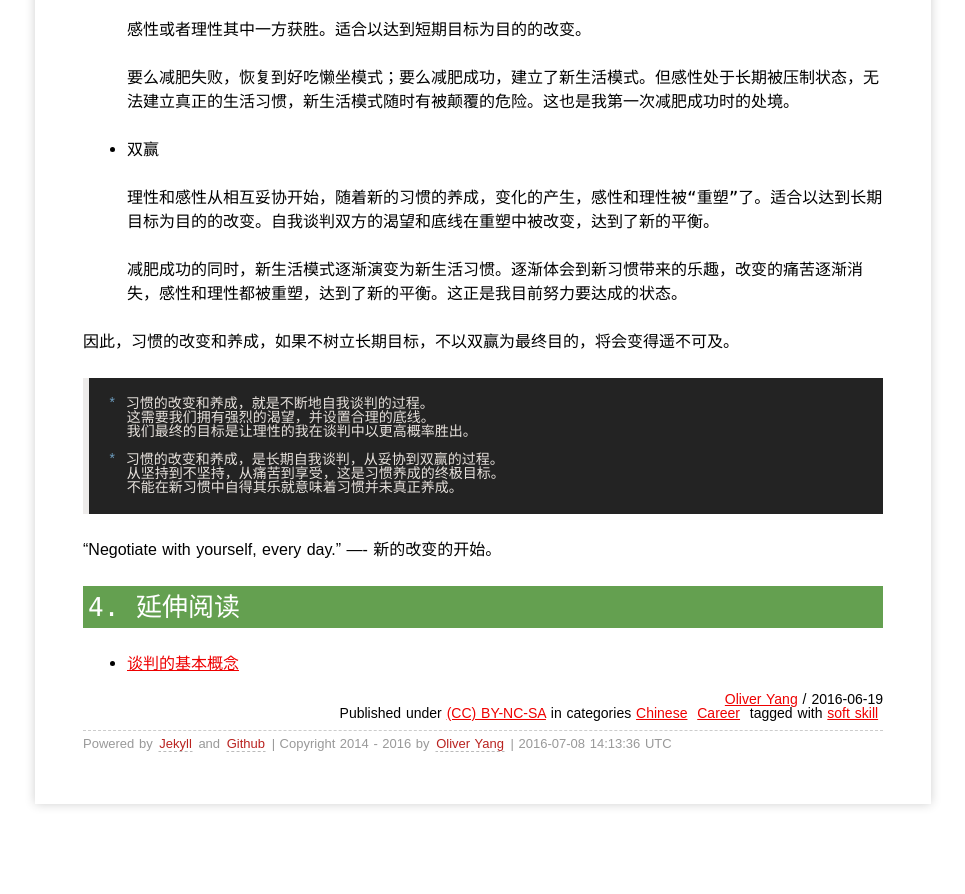
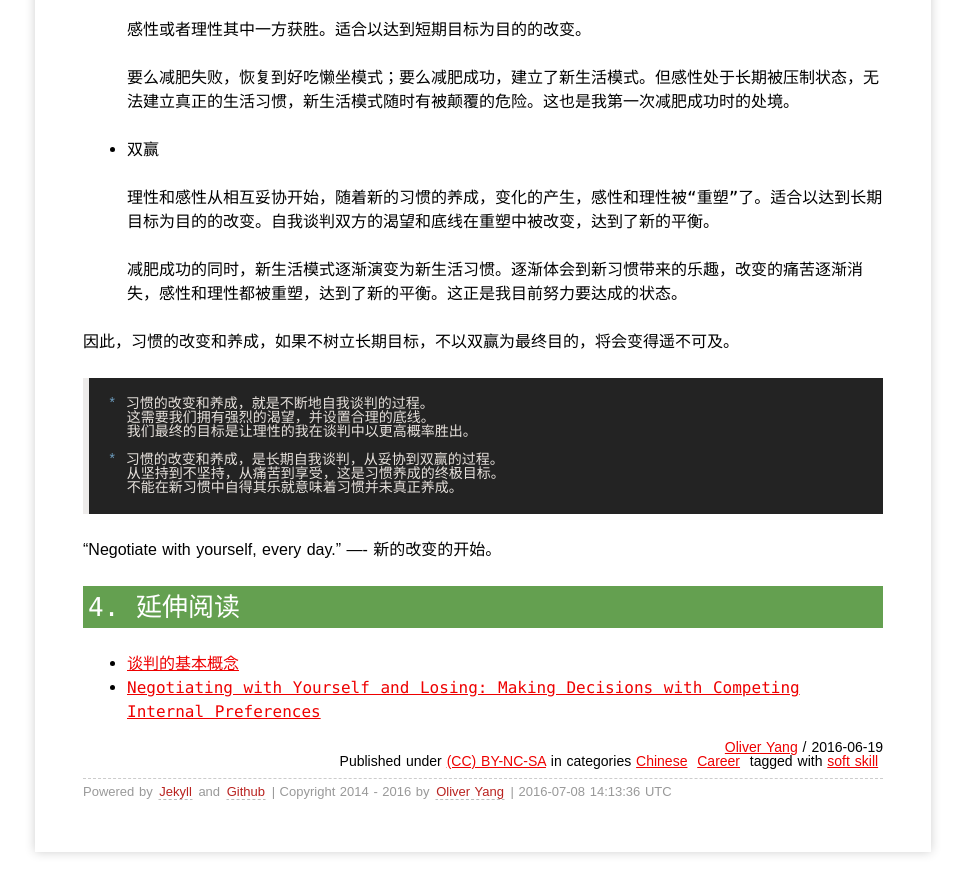
Before and after one commit to yangoliver/yangoliver.github.io, a Jekyll site: the page built from _posts/2016/2016-06-19-negotiate-with-yourself.md, in a window 1280 px wide and 900 px high, scrolled down 3020 px. Shown: the top 894 px of the window, without its empty margins (157-1122 px from the left). Built offline with Jekyll 4.4.1, drawn with Linux system fonts in a browser that asks for light colours; comment, search, counter and statistics services are not loaded; before the commit the page ends 3872 px from its top, so only the background shows below that.

Commit message:
update: added a reference document

```diff
--- a/_posts/2016/2016-06-19-negotiate-with-yourself.md
+++ b/_posts/2016/2016-06-19-negotiate-with-yourself.md
@@ -124,3 +124,4 @@ tags:
 ## 4. 延伸阅读
 
 * [谈判的基本概念](http://mp.weixin.qq.com/s?__biz=MzAwODgzMjU4MQ==&mid=406382108&idx=1&sn=f0cd646da75b75c7379a4fd3e0c7c8c0&scene=0#wechat_redirect)
+* [Negotiating with Yourself and Losing: Making Decisions with Competing Internal Preferences](https://www.researchgate.net/publication/272765644_Negotiating_with_Yourself_and_Losing_Making_Decisions_with_Competing_Internal_Preferences?enrichId=rgreq-78cc68e9a0f709c3f6113e6847e2ddf9-XXX&enrichSource=Y292ZXJQYWdlOzI3Mjc2NTY0NDtBUzoyNTg3MjgwNzEwMDQxNjBAMTQzODY5Njk4NzkyMA%3D%3D&el=1_x_3)
```
